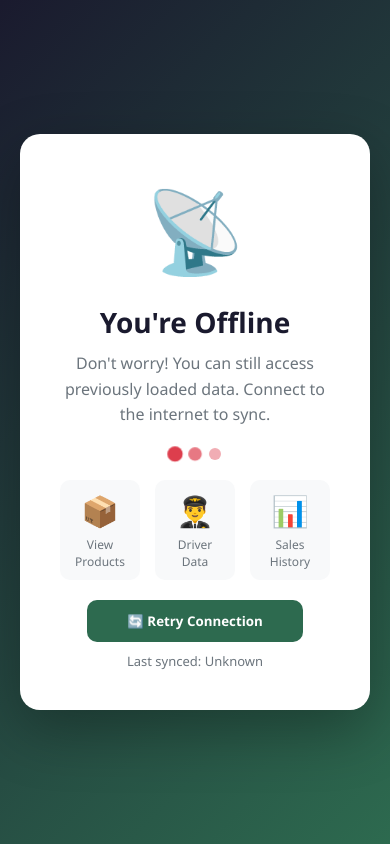
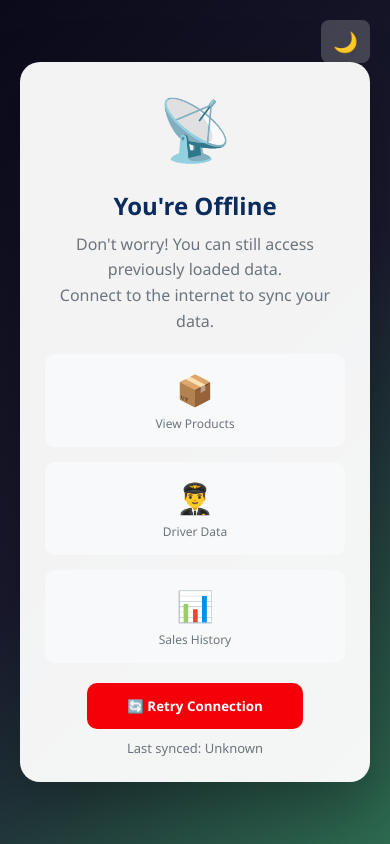
Before and after one commit to akandeaka/Smart-Warehouse-Operations-Platform, a plain HTML site: page frontend/offline.html in a window 390 px wide. Drawn offline with Linux system fonts and the light colour scheme.

Commit message:
Enhance offline.html with PWA features and styles
Updated the offline page for PWA support and improved styling.

```diff
--- a/frontend/offline.html
+++ b/frontend/offline.html
@@ -2,17 +2,28 @@
 <html lang="en">
 <head>
     <meta charset="UTF-8">
-    <meta name="viewport" content="width=device-width, initial-scale=1.0">
-    <title>Offline - Smart Warehouse</title>
+    <meta name="viewport" content="width=device-width, initial-scale=1.0, user-scalable=yes">
+    <title>Offline - AKINEX SWOP</title>
+
+    <!-- PWA Support -->
+    <link rel="manifest" href="/manifest.json">
+    <meta name="apple-mobile-web-app-capable" content="yes">
+    <meta name="apple-mobile-web-app-status-bar-style" content="black-translucent">
+    <meta name="apple-mobile-web-app-title" content="AKINEX SWOP">
+    <link rel="apple-touch-icon" href="/icons/icon-192.png">
+    <meta name="theme-color" content="#0B2B5C">
+
+    <!-- ====== ADDED: Additional PWA Meta Tags ====== -->
+    <meta name="mobile-web-app-capable" content="yes">
+    <meta name="application-name" content="AKINEX SWOP">
+    <meta name="msapplication-TileColor" content="#0B2B5C">
+    <meta name="msapplication-TileImage" content="/icons/icon-144.png">
+    <!-- =========================================== -->
+
     <style>
-        * {
-            margin: 0;
-            padding: 0;
-            box-sizing: border-box;
-            font-family: 'Segoe UI', Arial, sans-serif;
-        }
+        * { margin: 0; padding: 0; box-sizing: border-box; font-family: 'Segoe UI', Arial, sans-serif; }
         body {
-            background: linear-gradient(135deg, #1a1a2e 0%, #2d6a4f 100%);
+            background: linear-gradient(135deg, #0a0a1a 0%, #1a1a2e 50%, #2d6a4f 100%);
             min-height: 100vh;
             display: flex;
             justify-content: center;
@@ -20,7 +31,7 @@
             padding: 20px;
         }
         .offline-container {
-            background: white;
+            background: rgba(255,255,255,0.95);
             max-width: 500px;
             width: 100%;
             padding: 40px;
@@ -28,55 +39,27 @@
             text-align: center;
             box-shadow: 0 20px 60px rgba(0,0,0,0.3);
         }
-        .offline-icon {
-            font-size: 80px;
-            margin-bottom: 20px;
+        [data-theme="dark"] .offline-container {
+            background: #1a1a2e;
         }
-        h1 {
-            color: #1a1a2e;
-            font-size: 28px;
-            margin-bottom: 10px;
-        }
-        p {
-            color: #6c757d;
-            font-size: 16px;
-            line-height: 1.6;
-            margin-bottom: 20px;
-        }
-        .status-dots {
-            display: flex;
-            justify-content: center;
-            gap: 8px;
-            margin: 20px 0;
-        }
-        .dot {
-            width: 12px;
-            height: 12px;
-            border-radius: 50%;
-            background: #dc3545;
-            animation: pulse 1.5s infinite;
-        }
-        .dot:nth-child(2) { animation-delay: 0.3s; }
-        .dot:nth-child(3) { animation-delay: 0.6s; }
-        @keyframes pulse {
-            0%, 100% { transform: scale(1); opacity: 0.4; }
-            50% { transform: scale(1.3); opacity: 1; }
-        }
+        .offline-icon { font-size: 80px; margin-bottom: 20px; }
+        h1 { color: #0B2B5C; font-size: 28px; margin-bottom: 10px; }
+        [data-theme="dark"] h1 { color: #e0e0e0; }
+        p { color: #6c757d; font-size: 16px; line-height: 1.6; margin-bottom: 20px; }
+        [data-theme="dark"] p { color: #aaaaaa; }
         .btn-retry {
             display: inline-block;
-            padding: 12px 40px;
-            background: #2d6a4f;
+            padding: 14px 40px;
+            background: #F40009;
             color: white;
             text-decoration: none;
             border-radius: 10px;
             font-weight: 600;
-            transition: background 0.3s;
             border: none;
             cursor: pointer;
+            transition: background 0.3s;
         }
-        .btn-retry:hover {
-            background: #1e4d3a;
-        }
+        .btn-retry:hover { background: #cc0000; }
         .features {
             display: grid;
             grid-template-columns: 1fr 1fr 1fr;
@@ -84,30 +67,49 @@
             margin: 20px 0;
         }
         .feature {
-            padding: 10px;
+            padding: 15px 10px;
             background: #f8f9fa;
             border-radius: 10px;
         }
+        [data-theme="dark"] .feature { background: #22224a; }
         .feature .icon { font-size: 30px; }
         .feature .label { font-size: 12px; color: #6c757d; margin-top: 5px; }
-        .last-sync {
-            font-size: 13px;
-            color: #6c757d;
-            margin-top: 10px;
+        [data-theme="dark"] .feature .label { color: #888888; }
+        .last-sync { font-size: 13px; color: #6c757d; margin-top: 10px; }
+        [data-theme="dark"] .last-sync { color: #888888; }
+        .theme-toggle {
+            position: fixed;
+            top: 20px;
+            right: 20px;
+            background: rgba(255,255,255,0.2);
+            border: none;
+            cursor: pointer;
+            font-size: 20px;
+            color: white;
+            padding: 8px 12px;
+            border-radius: 8px;
+            transition: background 0.3s;
+            z-index: 100;
+        }
+        .theme-toggle:hover { background: rgba(255,255,255,0.3); }
+
+        @media (max-width: 480px) {
+            .offline-container { padding: 25px; }
+            .features { grid-template-columns: 1fr; }
+            .offline-icon { font-size: 60px; }
+            h1 { font-size: 24px; }
         }
     </style>
 </head>
 <body>
+    <button class="theme-toggle" onclick="toggleTheme()" aria-label="Toggle theme">
+        <span id="themeIcon">🌙</span>
+    </button>
+
     <div class="offline-container">
         <div class="offline-icon">📡</div>
         <h1>You're Offline</h1>
-        <p>Don't worry! You can still access previously loaded data. Connect to the internet to sync.</p>
-
-        <div class="status-dots">
-            <div class="dot"></div>
-            <div class="dot"></div>
-            <div class="dot"></div>
-        </div>
+        <p>Don't worry! You can still access previously loaded data.<br>Connect to the internet to sync your data.</p>
 
         <div class="features">
             <div class="feature">
@@ -129,23 +131,43 @@
     </div>
 
     <script>
+        // ============================================================
+        // HYBRID DARK MODE
+        // ============================================================
+        function getSystemTheme() {
+            return window.matchMedia('(prefers-color-scheme: dark)').matches ? 'dark' : 'light';
+        }
+        function getCurrentTheme() {
+            const saved = localStorage.getItem('theme');
+            return saved ? saved : getSystemTheme();
+        }
+        function applyTheme(theme) {
+            document.documentElement.setAttribute('data-theme', theme);
+            const icon = document.getElementById('themeIcon');
+            if (icon) icon.textContent = theme === 'dark' ? '☀️' : '🌙';
+        }
+        function toggleTheme() {
+            const current = document.documentElement.getAttribute('data-theme') || 'light';
+            const newTheme = current === 'dark' ? 'light' : 'dark';
+            localStorage.setItem('theme', newTheme);
+            applyTheme(newTheme);
+        }
+        applyTheme(getCurrentTheme());
+
         function retryConnection() {
-            // Check if online
             if (navigator.onLine) {
                 window.location.href = '/';
             } else {
-                alert('Still offline. Please check your internet connection.');
+                alert('📡 Still offline. Please check your internet connection.');
             }
         }
 
-        // Update last sync time
         const lastSync = localStorage.getItem('lastSyncTime');
         if (lastSync) {
             document.getElementById('lastSync').textContent =
                 'Last synced: ' + new Date(parseInt(lastSync)).toLocaleString();
         }
 
-        // Listen for online event
         window.addEventListener('online', () => {
             window.location.href = '/';
         });
```
